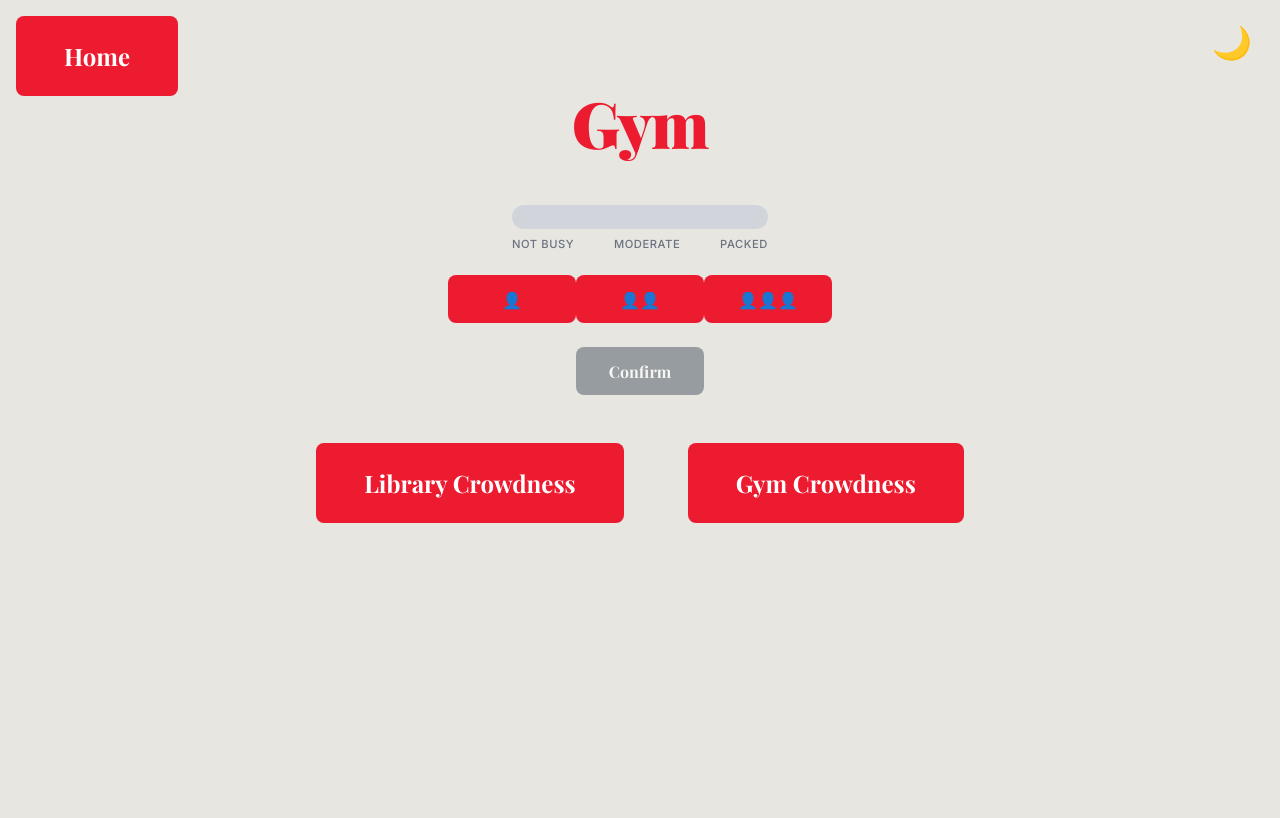
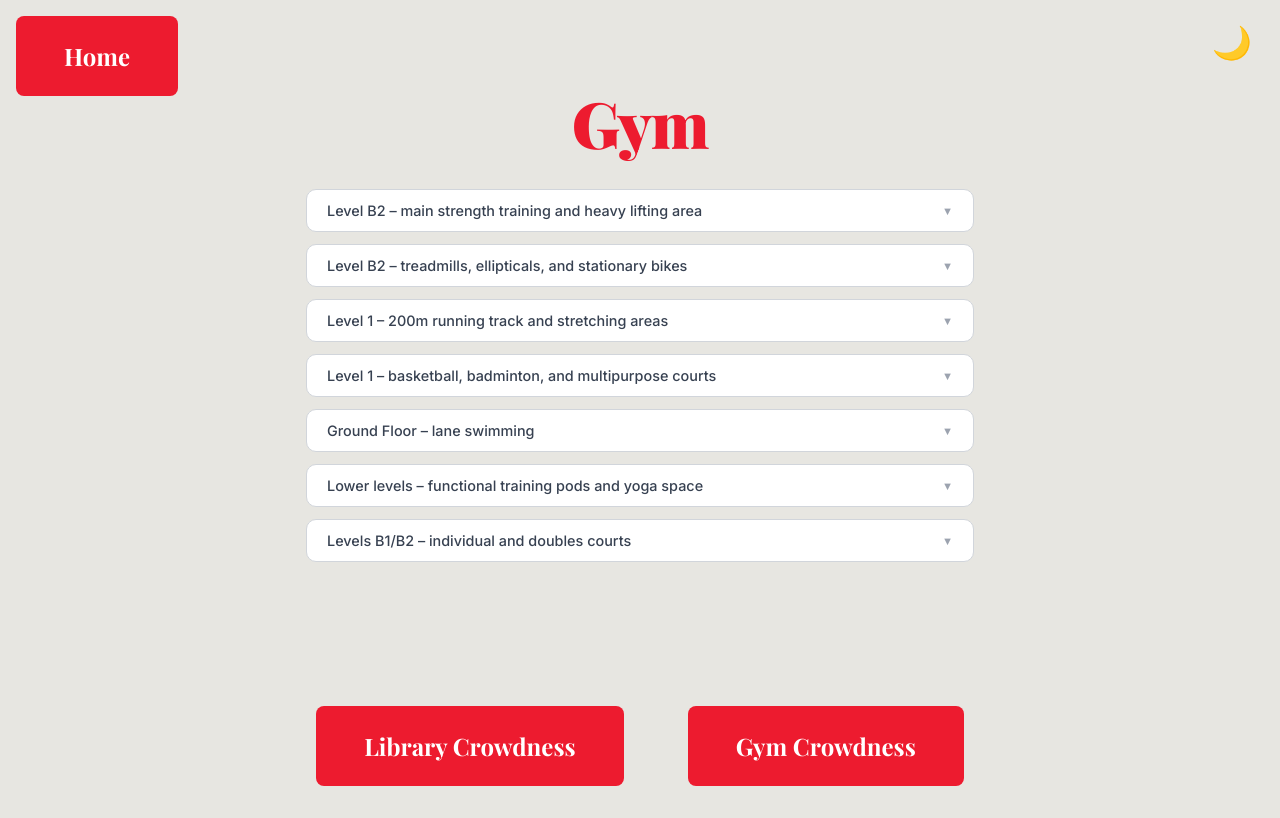
Before and after one commit to KyunSC/crowd-check, an Angular app: page /gym-page in a window 1280 px wide. Built offline with nearby package versions, Linux system fonts and the light colour scheme.

Commit message:
Added gym floors: q

```diff
--- /dev/null
+++ b/src/app/data/gym-data.ts
@@ -0,0 +1,26 @@
+export interface GymZone {
+  id: string;
+  name: string;
+}
+
+export interface Gym {
+  id: string;
+  name: string;
+  zones: GymZone[];
+}
+
+export const GYMS: Gym[] = [
+  {
+    id: 'mac-athletic',
+    name: 'McGill Athletic Centre',
+    zones: [
+      { id: 'b2-weight-room', name: 'Level B2 – main strength training and heavy lifting area' },
+      { id: 'b2-cardio', name: 'Level B2 – treadmills, ellipticals, and stationary bikes' },
+      { id: 'fieldhouse-track', name: 'Level 1 – 200m running track and stretching areas' },
+      { id: 'fieldhouse-courts', name: 'Level 1 – basketball, badminton, and multipurpose courts' },
+      { id: 'memorial-pool', name: 'Ground Floor – lane swimming' },
+      { id: 'rec-zone', name: 'Lower levels – functional training pods and yoga space' },
+      { id: 'squash-courts', name: 'Levels B1/B2 – individual and doubles courts' },
+    ],
+  },
+];
--- a/src/app/pages/gym-page/gym-page.css
+++ b/src/app/pages/gym-page/gym-page.css
@@ -1,9 +1,9 @@
 :host {
   display: flex;
   flex-direction: column;
-  justify-content: center;
   align-items: center;
-  height: 100%;
+  width: 100%;
+  padding-bottom: 6rem;
 }
 
 h1 {
@@ -12,10 +12,69 @@ h1 {
   font-size: 4rem;
   text-align: center;
   color: #ed1b2f;
-  padding: 3rem 1rem 1rem;
+  padding: 3rem 1rem 1.5rem;
   letter-spacing: -0.02em;
 }
 
-app-confirm-button {
-  margin-top: 1.5rem;
+.zone-list {
+  display: flex;
+  flex-direction: column;
+  gap: 0.75rem;
+  width: 100%;
+  max-width: 700px;
+  padding: 0 1rem;
 }
+
+.zone-item {
+  border: 1.5px solid #d1d5db;
+  border-radius: 10px;
+  overflow: hidden;
+  background: #fff;
+}
+
+.zone-header {
+  width: 100%;
+  display: flex;
+  justify-content: space-between;
+  align-items: center;
+  padding: 0.75rem 1.25rem;
+  background: none;
+  border: none;
+  cursor: pointer;
+  font-family: 'Inter', sans-serif;
+  font-size: 0.9rem;
+  font-weight: 500;
+  color: #374151;
+  text-align: left;
+  transition: background 0.15s;
+}
+
+.zone-header:hover {
+  background: #f3f3f0;
+}
+
+.chevron {
+  font-size: 0.7rem;
+  color: #9ca3af;
+  transition: transform 0.2s;
+  flex-shrink: 0;
+  margin-left: 0.5rem;
+}
+
+.chevron.open {
+  transform: rotate(180deg);
+}
+
+/* Dark theme */
+:host-context(.dark-theme) .zone-item {
+  background: #111;
+  border-color: #374151;
+}
+
+:host-context(.dark-theme) .zone-header {
+  color: #d1d5db;
+}
+
+:host-context(.dark-theme) .zone-header:hover {
+  background: #1a1a1a;
+}
--- a/src/app/pages/gym-page/gym-page.html
+++ b/src/app/pages/gym-page/gym-page.html
@@ -1,9 +1,20 @@
 <h1>Gym</h1>
-<app-crowd-meter [level]="crowdLevel()"></app-crowd-meter>
-<section class="vote-container">
-  <app-vote-button label="👤" [value]="1" [selected]="pendingLevel() === 1" (voted)="pendingLevel.set($event)"></app-vote-button>
-  <app-vote-button label="👤👤" [value]="2" [selected]="pendingLevel() === 2" (voted)="pendingLevel.set($event)"></app-vote-button>
-  <app-vote-button label="👤👤👤" [value]="3" [selected]="pendingLevel() === 3" (voted)="pendingLevel.set($event)"></app-vote-button>
-</section>
-<app-confirm-button [disabled]="pendingLevel() === 0" (confirmed)="onConfirm()"></app-confirm-button>
+
+@for (gym of gyms; track gym.id) {
+  <div class="zone-list">
+    @for (zone of gym.zones; track zone.id) {
+      <div class="zone-item">
+        <button class="zone-header" (click)="toggleZone(gym.id, zone.id)">
+          <span class="zone-name">{{ zone.name }}</span>
+          <span class="chevron" [class.open]="isZoneOpen(gym.id, zone.id)">▼</span>
+        </button>
+
+        @if (isZoneOpen(gym.id, zone.id)) {
+          <app-floor-voting-panel [floorName]="zone.name"></app-floor-voting-panel>
+        }
+      </div>
+    }
+  </div>
+}
+
 <app-home-button></app-home-button>
--- a/src/app/pages/gym-page/gym-page.ts
+++ b/src/app/pages/gym-page/gym-page.ts
@@ -1,20 +1,24 @@
 import { Component, signal } from '@angular/core';
 import { HomeButton } from '../../components/home-button/home-button';
-import { VoteButton } from '../../components/vote-button/vote-button';
-import { CrowdMeter } from '../../components/crowd-meter/crowd-meter';
-import { ConfirmButton } from '../../components/confirm-button/confirm-button';
+import { FloorVotingPanel } from '../../components/floor-voting-panel/floor-voting-panel';
+import { GYMS, GymZone, Gym } from '../../data/gym-data';
 
 @Component({
   selector: 'app-gym-page',
-  imports: [HomeButton, VoteButton, CrowdMeter, ConfirmButton],
+  imports: [HomeButton, FloorVotingPanel],
   templateUrl: './gym-page.html',
   styleUrl: './gym-page.css',
 })
 export class GymPage {
-  crowdLevel = signal(0);
-  pendingLevel = signal(0);
+  gyms: Gym[] = GYMS;
+  expandedZoneKey = signal<string | null>(null);
 
-  onConfirm() {
-    this.crowdLevel.set(this.pendingLevel());
+  toggleZone(gymId: string, zoneId: string) {
+    const key = `${gymId}-${zoneId}`;
+    this.expandedZoneKey.set(this.expandedZoneKey() === key ? null : key);
+  }
+
+  isZoneOpen(gymId: string, zoneId: string): boolean {
+    return this.expandedZoneKey() === `${gymId}-${zoneId}`;
   }
 }
```
